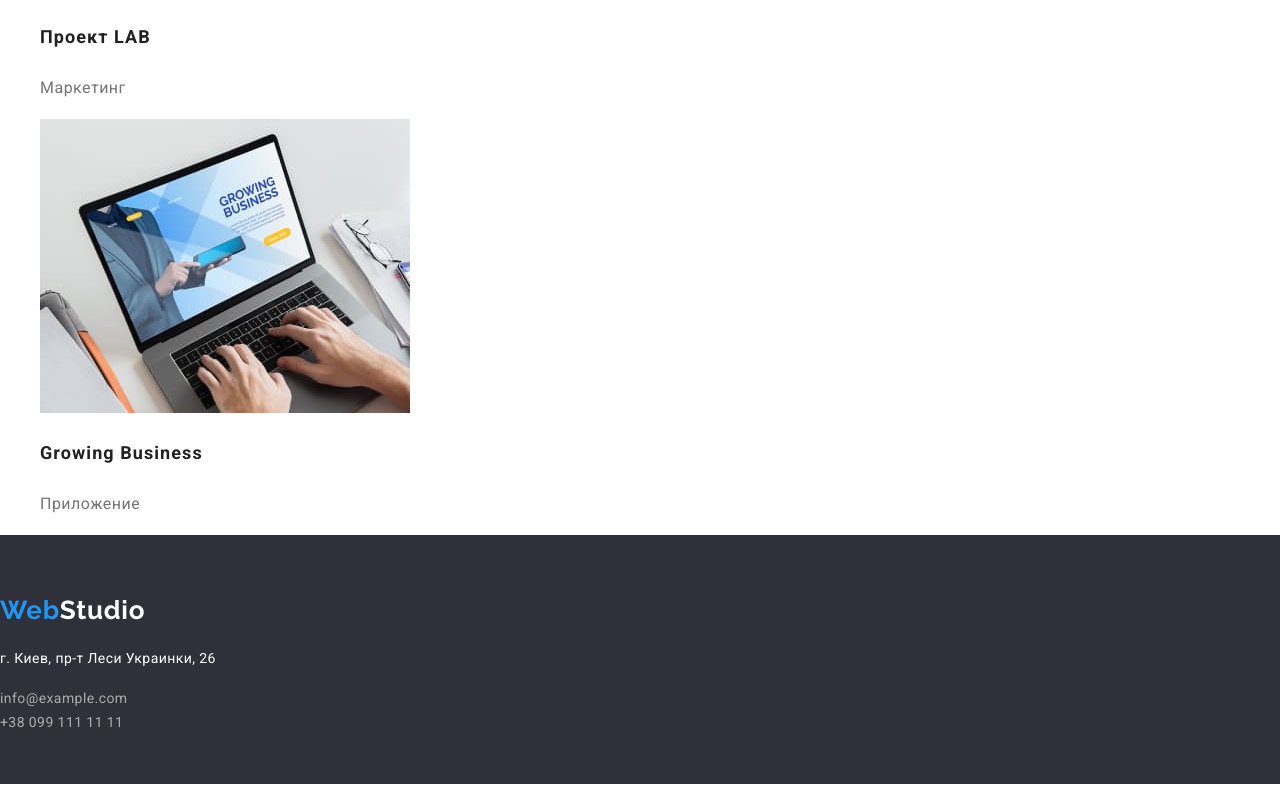
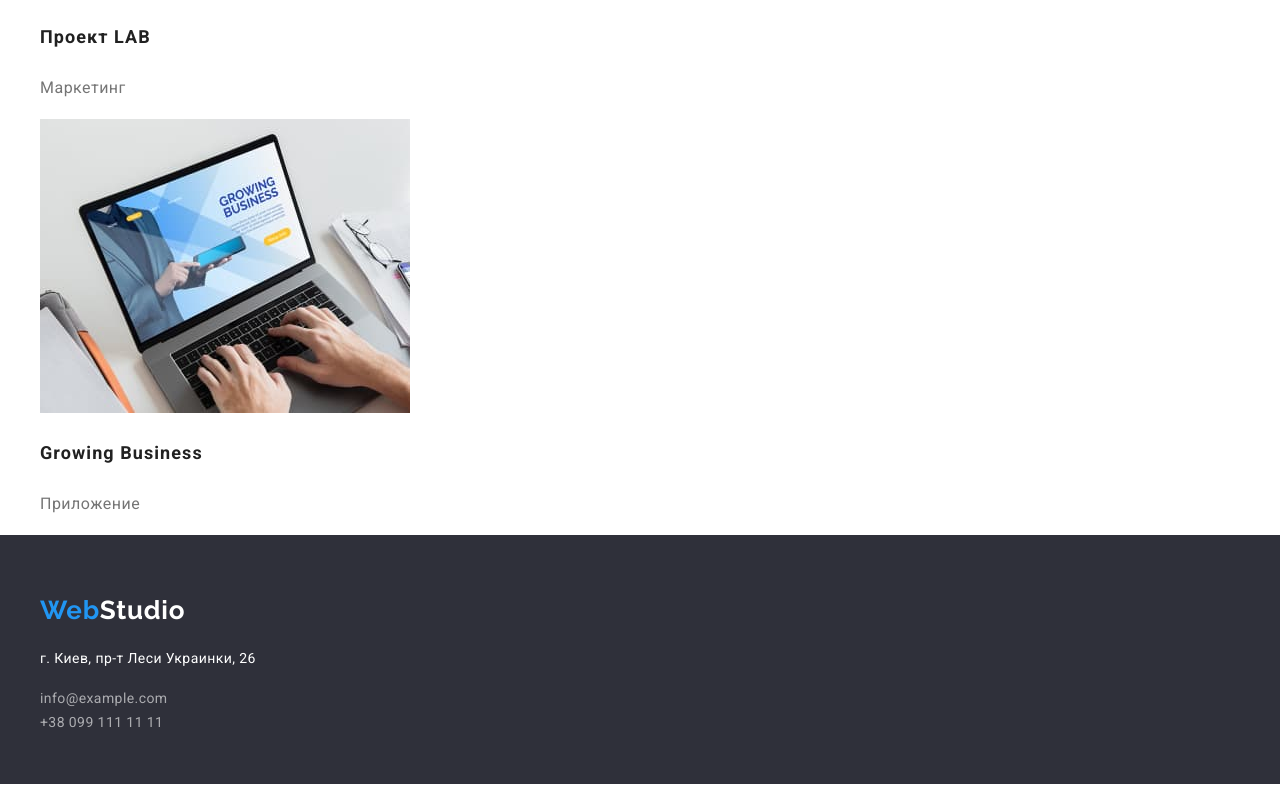
Before and after one commit to GalSanyi/goit-markup-hw-03, a plain HTML site: page portfolio.html in a window 1280 px wide. Shown: the part 3549-4349 px from the top of the page. Drawn offline with nearby package versions, Linux system fonts and the light colour scheme.

Commit message:
add footer portfolio

```diff
--- a/portfolio.html
+++ b/portfolio.html
@@ -108,6 +108,7 @@
     </main>
 
     <footer class="footer">
+      <div class="container">
         <a href="#" class="logo-tex-footer"
           ><span class="logo">Web</span>Studio</a
         >
@@ -118,6 +119,5 @@
             <li><a href="tel:+380991111111">+38 099 111 11 11</a></li>
           </ul>
         </address>
-    </footer>
   </body>
 </html>
```
Lines whose indentation alone changed are shown as unchanged.
